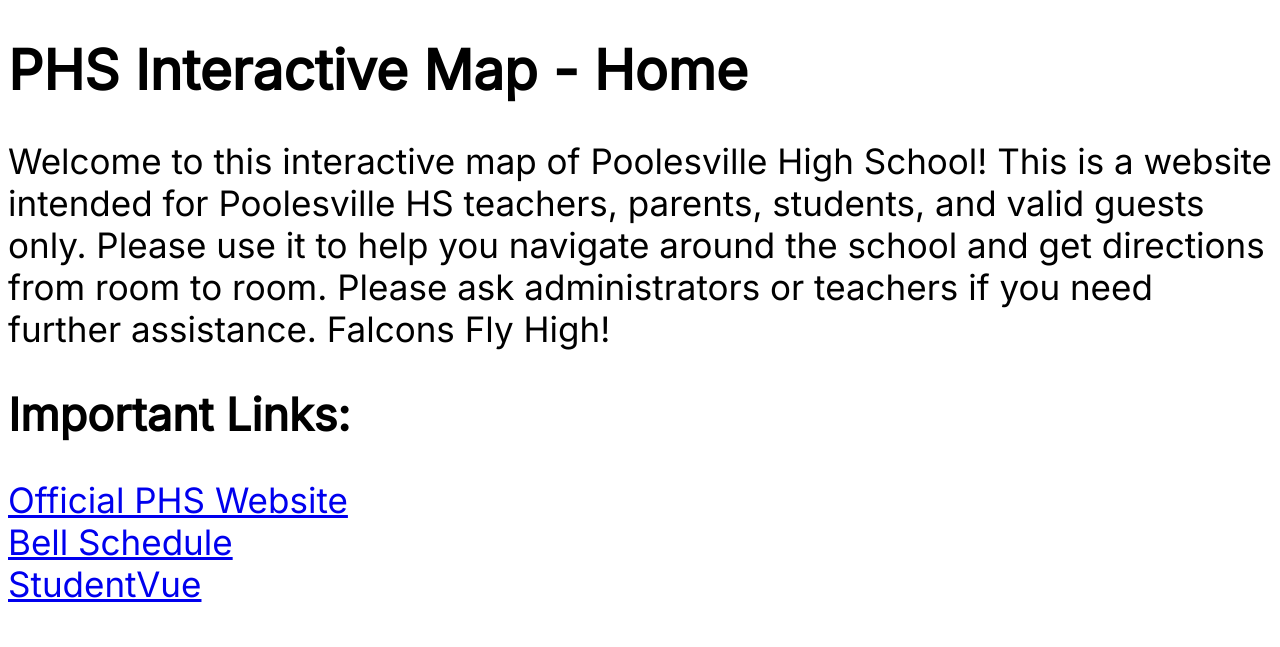
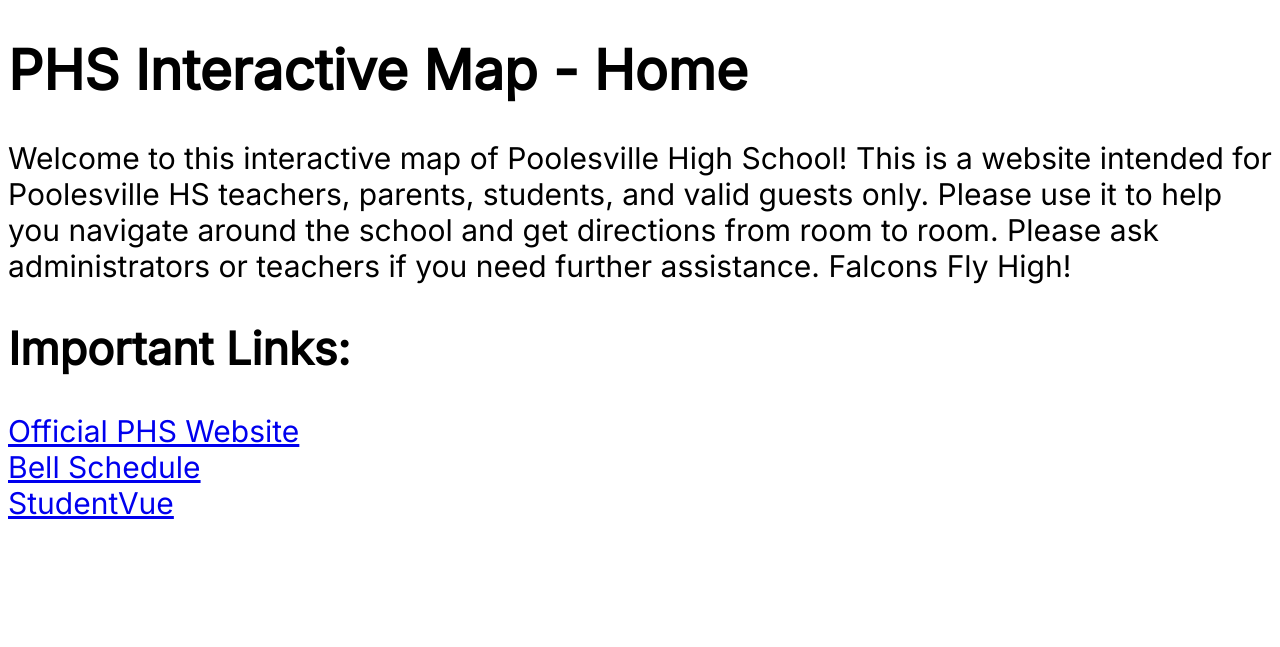
Before and after one commit to CodingMaster121/PHSInteractiveMap, a Flask app: page / in a window 1280 px wide. Shown: the part 153-800 px from the top of the page. Run offline with Flask 3, Linux system fonts and the light colour scheme.

Commit message:
Changing format of homepage

```diff
--- a/static/styles.css
+++ b/static/styles.css
@@ -51,6 +51,10 @@ Helps to create the boxes that each of the buttoned hyperlinks are in
     flex-direction: column;
 }
 
+.important_links a {
+    font-size: 30px;
+}
+
 body {
     font-family: 'Inter';
 }
@@ -64,9 +68,5 @@ h2 {
 }
 
 p {
-    font-size: 35px;
+    font-size: 30px;
 }
-
-a {
-    font-size: 35px;
-}
--- a/templates/index.html
+++ b/templates/index.html
@@ -26,7 +26,6 @@
 
     <h1>PHS Interactive Map - Home</h1>
     <p>Welcome to this interactive map of Poolesville High School! This is a website intended for Poolesville HS teachers, parents, students, and valid guests only. Please use it to help you navigate around the school and get directions from room to room. Please ask administrators or teachers if you need further assistance. Falcons Fly High!</p>
-    <p></p>
     <h2>Important Links: </h2>
     <div class="important_links">
         <a href="https://www.montgomeryschoolsmd.org/schools/poolesvillehs/">Official PHS Website</a>
```
